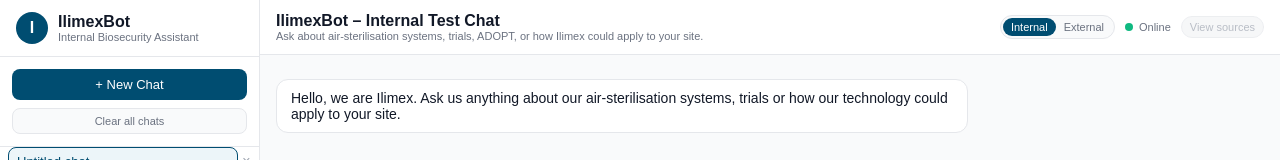
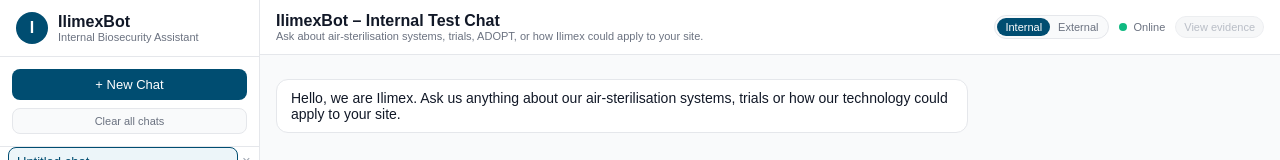
Before and after one commit to AntFan-sketch/ilimex-bot, a Next.js app: page / in a window 1280 px wide. Shown: the top 160 px of the page. Built offline with nearby package versions, Linux system fonts and the light colour scheme.

Commit message:
LOCKPOINT: Internal IlimexBot UI stable (evidence drawer, jump-to-evidence, debug preview)

```diff
--- a/src/app/page.tsx
+++ b/src/app/page.tsx
@@ -920,7 +920,7 @@ function resetFocusState() {
           opacity: mode === "internal" && sources.length > 0 ? 1 : 0.7,
         }}
       >
-        View sources
+        View evidence
       </button>
 
       {mode === "internal" && sources.length > 0 && (
```
